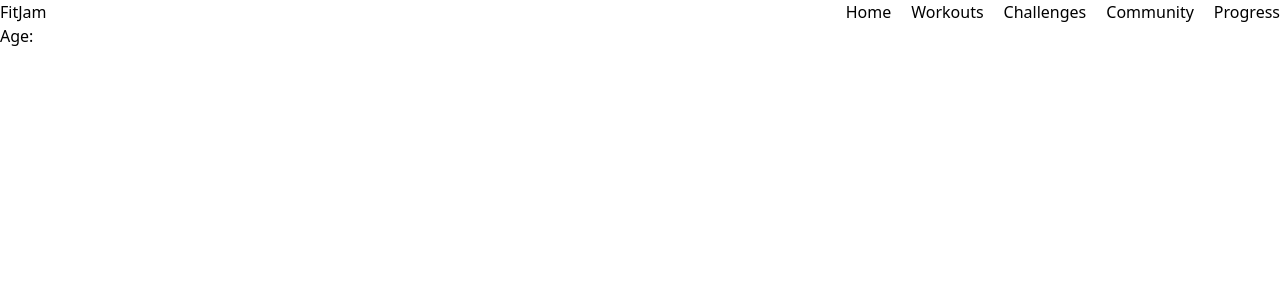
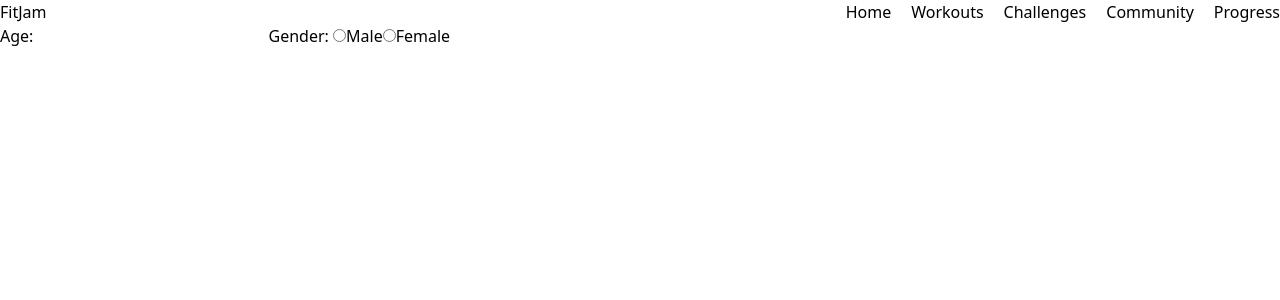
Before and after one commit to devmev10/fitjam, a Next.js app: page /getstarted in a window 1280 px wide. Shown: the top 300 px of the page. Built offline with nearby package versions, Linux system fonts and the light colour scheme.

Commit message:
Add gender entry

```diff
--- a/app/getstarted/FormGetStarted.js
+++ b/app/getstarted/FormGetStarted.js
@@ -3,6 +3,7 @@
 import { useState } from "react";
 export default function FormGetStarted() {
   const [age, setAge] = useState();
+  const [gender, setGender] = useState();
   return (
     <form>
       <label>
@@ -13,6 +14,23 @@ export default function FormGetStarted() {
           onChange={(e) => setAge(e.target.value)}
         />
       </label>
+      <label>
+        Gender:{" "}
+        <input
+          type="radio"
+          value="Male"
+          checked={gender === "Male"}
+          onChange={(e) => setGender(e.target.value)}
+        />
+        Male
+        <input
+          type="radio"
+          value="Female"
+          checked={gender === "Female"}
+          onChange={(e) => setGender(e.target.value)}
+        />
+        Female
+      </label>
     </form>
   );
 }
```
